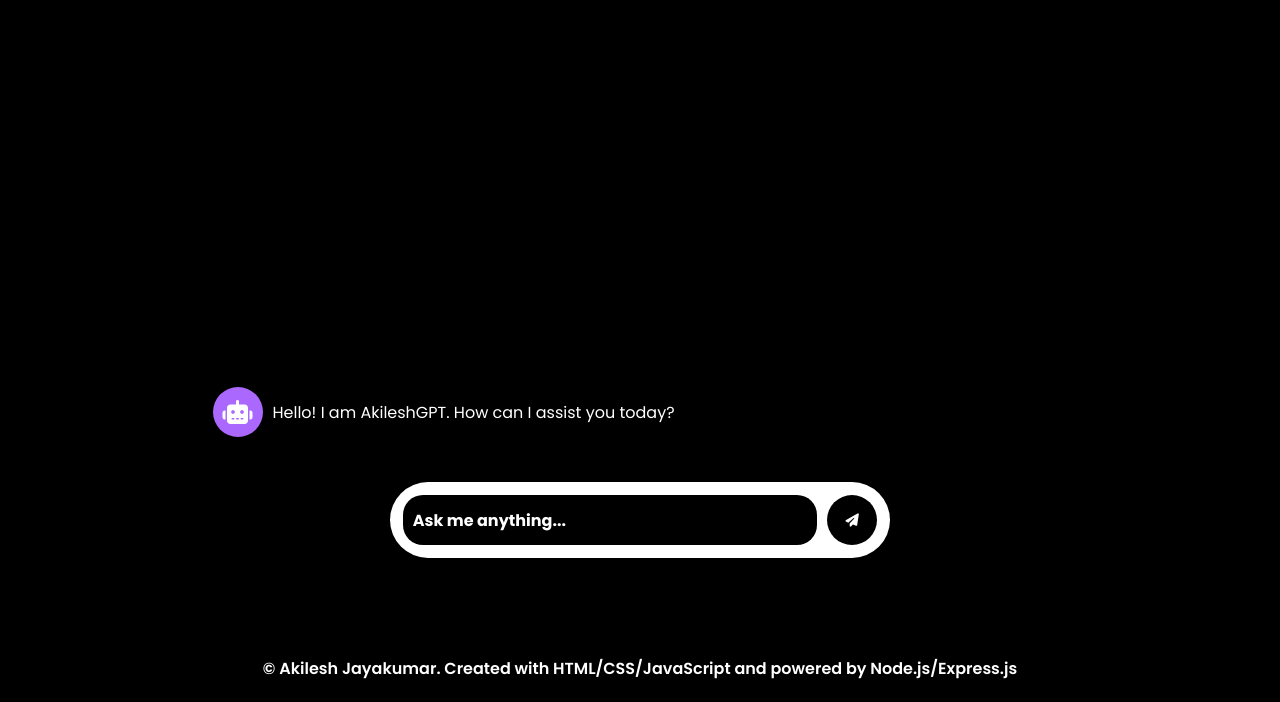
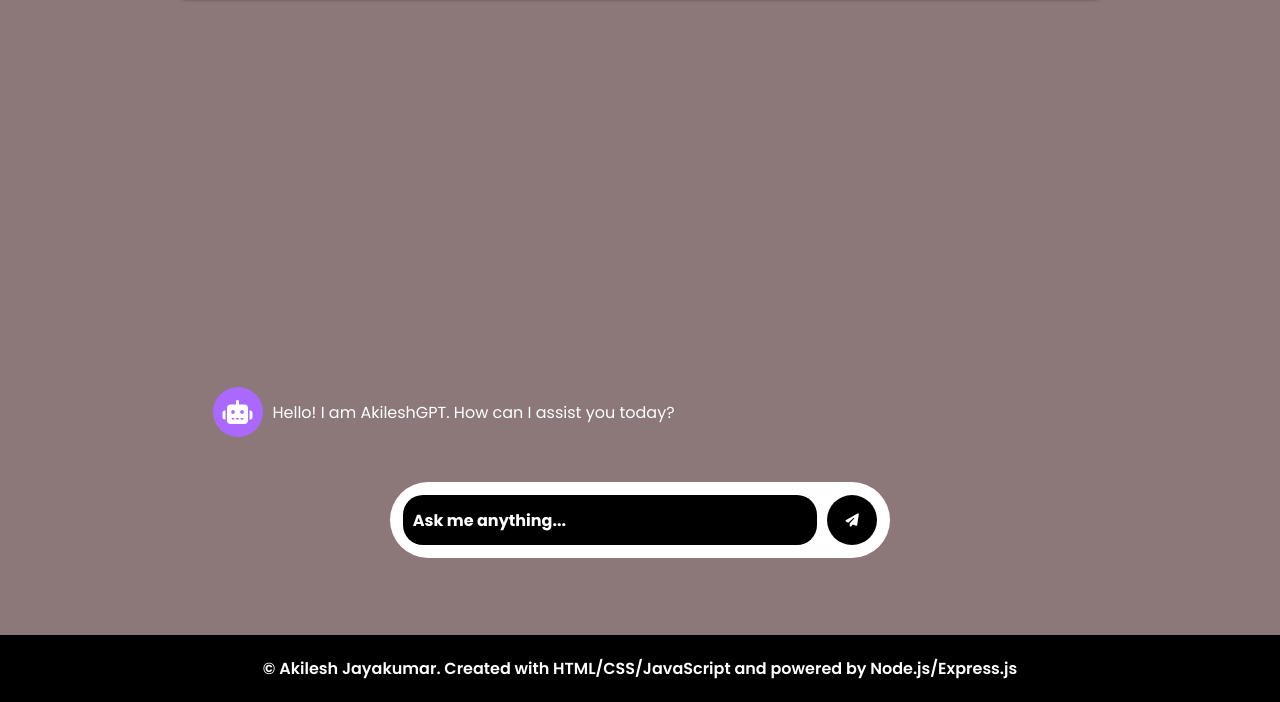
Before and after one commit to akileshjayakumar/chatgpt-clone, a website: page public/index.html in a window 1280 px wide. Shown: the part 98-800 px from the top of the page. Drawn offline with Linux system fonts and the light colour scheme.

Commit message:
Update background color in style.css

```diff
--- a/public/style.css
+++ b/public/style.css
@@ -8,7 +8,7 @@
 body {
   margin: 0;
   padding: 0;
-  background-color: #000000;
+  background-color: #8c7878;
 }
 
 .header {
```
